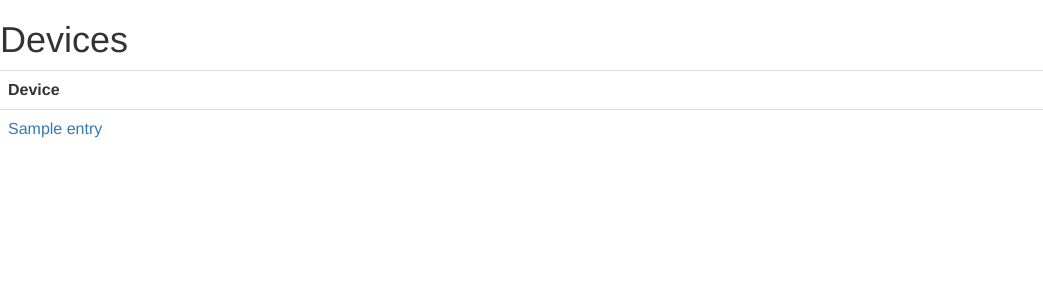
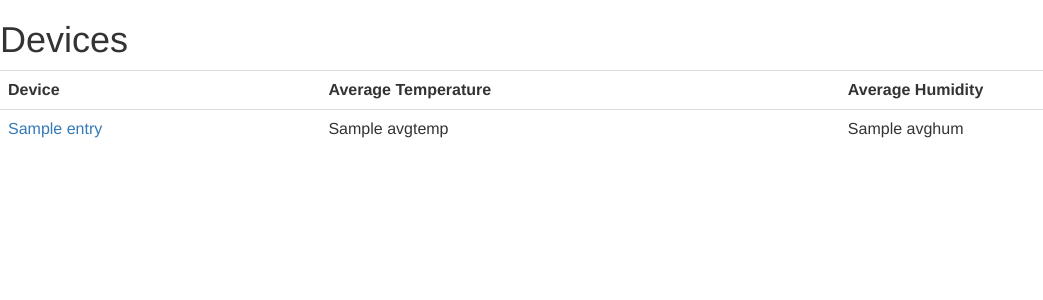
Before and after one commit to JBurton26/RasPiHomeProject, a Flask app: template templates/home.html in a window 1280 px wide. Shown: the top 300 px of the page, without its empty margins (0-1043 px from the left). Run offline with Flask 2, Linux system fonts and the light colour scheme; the template is opened without the code that fills it: most values are stand-ins (such as "Sample title", 1, 10 or a date in 2020); some libraries are stand-ins or nearby versions.

Commit message:
Averages added

```diff
--- a/app.py
+++ b/app.py
@@ -62,7 +62,9 @@ def main():
    conn=sqlite3.connect('sensors.db')
    conn.row_factory = dict_factory
    c=conn.cursor()
-   c.execute("""SELECT DISTINCT nodes.name From nodes""")
+   c.execute("""SELECT nodes.name, avg(e.temperature) as avgtemp,
+		avg(e.humidity) as avghum FROM nodes, readings e
+		WHERE e.nodeid=nodes.id GROUP BY e.nodeid;""")
    nodes = c.fetchall()
    return render_template('home.html', nodes = nodes)
 
--- a/templates/home.html
+++ b/templates/home.html
@@ -4,10 +4,14 @@
 <table class="table table-hover">
 	<tr>
         <th>Device</th>
+	<th>Average Temperature</th>
+	<th>Average Humidity</th>
         </tr>
         {% for entry in nodes %}
 		<tr>
                 <td><a href="/devices/{{entry.name}}">{{entry.name}}</a></td>
+		<td>{{entry.avgtemp}}</td>
+		<td>{{entry.avghum}}</td>
                 </tr>
         {%endfor%}
 </table>
```
Also changed, not shown: README.txt, sensors.db.
